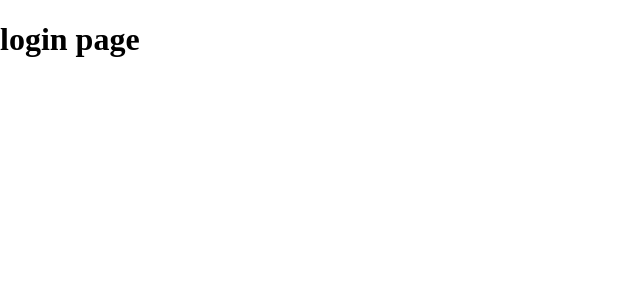
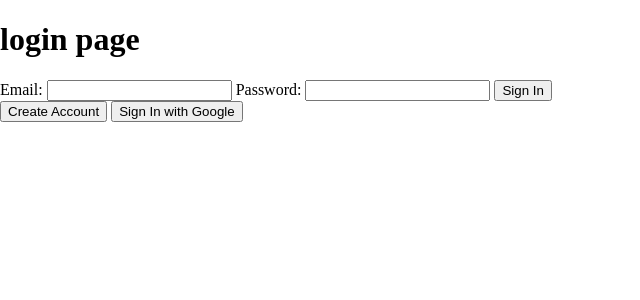
Before and after one commit to pihucode/gachadle, a SvelteKit app: page /login in a window 1280 px wide. Before the commit this address had no page. Shown: the top 300 px of the page, without its empty margins (0-640 px from the left). Built offline with nearby package versions, Linux system fonts and the light colour scheme; no server answers.

Commit message:
Add Firebase authentication

```diff
--- /dev/null
+++ b/src/lib/components/Auth/SignIn.svelte
@@ -0,0 +1,39 @@
+<!-- SignIn.svelte -->
+<script>
+	import {
+		signInWithGoogle,
+		createUserWithEmail,
+		signInWithEmail
+	} from '$lib/services/authService.js';
+	let email = '';
+	let password = '';
+	let showLogin = true;
+</script>
+
+<div>
+	{#if showLogin}
+		<form on:submit|preventDefault={() => signInWithEmail(email, password)}>
+			<label>Email:</label>
+			<input type="email" bind:value={email} required />
+
+			<label>Password:</label>
+			<input type="password" bind:value={password} required />
+
+			<button type="submit">Sign In</button>
+		</form>
+		<button on:click={() => (showLogin = false)}>Create Account</button>
+	{:else}
+		<form on:submit|preventDefault={() => createUserWithEmail(email, password)}>
+			<label>Email:</label>
+			<input type="email" bind:value={email} required />
+
+			<label>Password:</label>
+			<input type="password" bind:value={password} required />
+
+			<button type="submit">Create User</button>
+		</form>
+		<button on:click={() => (showLogin = true)}>Sign In</button>
+	{/if}
+
+	<button on:click={signInWithGoogle}>Sign In with Google</button>
+</div>
--- /dev/null
+++ b/src/lib/services/authService.js
@@ -0,0 +1,72 @@
+import { db, firebaseAuth } from '$lib/db/firebase.js';
+import { doc, getDoc, getDocs, addDoc, collection, query, where } from 'firebase/firestore';
+import { getAuth, signInWithPopup, createUserWithEmailAndPassword, signInWithEmailAndPassword, GoogleAuthProvider } from "firebase/auth";
+
+export const signInWithGoogle = () => {
+    const auth = getAuth();
+    const provider = new GoogleAuthProvider();
+    signInWithPopup(auth, provider)
+        .then((result) => {
+            // This gives you a Google Access Token. You can use it to access the Google API.
+            const credential = GoogleAuthProvider.credentialFromResult(result);
+            const token = credential.accessToken;
+            // The signed-in user info.
+            const user = result.user;
+            console.log('Signed in:', user);
+            // check if user already exists in Firestore
+            // if not, create a new user in Firestore
+        }).catch((error) => {
+            // The AuthCredential type that was used.
+            const credential = GoogleAuthProvider.credentialFromError(error);
+            console.error('Error signing in with Google:', error);
+        });
+};
+
+export const createUserWithEmail = async (email, password) => {
+    console.log(email, password);
+    const auth = getAuth();
+    createUserWithEmailAndPassword(auth, email, password)
+        .then((userCredential) => {
+            const user = userCredential.user;
+            console.log('New user created:', user);
+            // Store additional user data in Firestore
+            createUserInDb(user.uid, email);
+        })
+        .catch((error) => {
+            console.error('Error creating user:', error);
+        });
+};
+
+export const signInWithEmail = (email, password) => {
+    const auth = getAuth();
+    signInWithEmailAndPassword(auth, email, password)
+        .then((userCredential) => {
+            const user = userCredential.user;
+            console.log('Signed in:', user);
+        })
+        .catch((error) => {
+            console.error('Error signing in through email:', error);
+        });
+}
+
+const createUserInDb = async (uid, email) => {
+    const username = email.split('@')[0];
+    const newUser = {
+        uid,
+        email: email,
+        username,
+        dateCreated: new Date()
+    }
+    const docRef = await addDoc(collection(db, 'users-dev'), newUser);
+    console.log('User created with ID: ', docRef.id);
+};
+
+export const getUser = async (uid) => {
+    const userRef = doc(db, 'users', uid);
+    const userDoc = await getDoc(userRef);
+    if (userDoc.exists()) {
+        return userDoc.data();
+    } else {
+        return null;
+    }
+};
--- a/src/lib/stores/authStore.js
+++ b/src/lib/stores/authStore.js
@@ -1,6 +1,6 @@
 import { writable } from "svelte/store";
 
-let isSignedIn = writable(true);
+let isSignedIn = writable(false);
 let isEnvDev = writable(false);
 
 export { isSignedIn, isEnvDev };
--- a/src/routes/login/+page.svelte
+++ b/src/routes/login/+page.svelte
@@ -1 +1,8 @@
-<h1>login page</h1>
+<script>
+	import SignIn from '$lib/components/Auth/SignIn.svelte';
+</script>
+
+<div>
+	<h1>login page</h1>
+	<SignIn />
+</div>
```
Also changed, not shown: src/lib/components/Auth/SignOut.svelte (added, +16 -0 lines), src/lib/services/userService.js (added).
